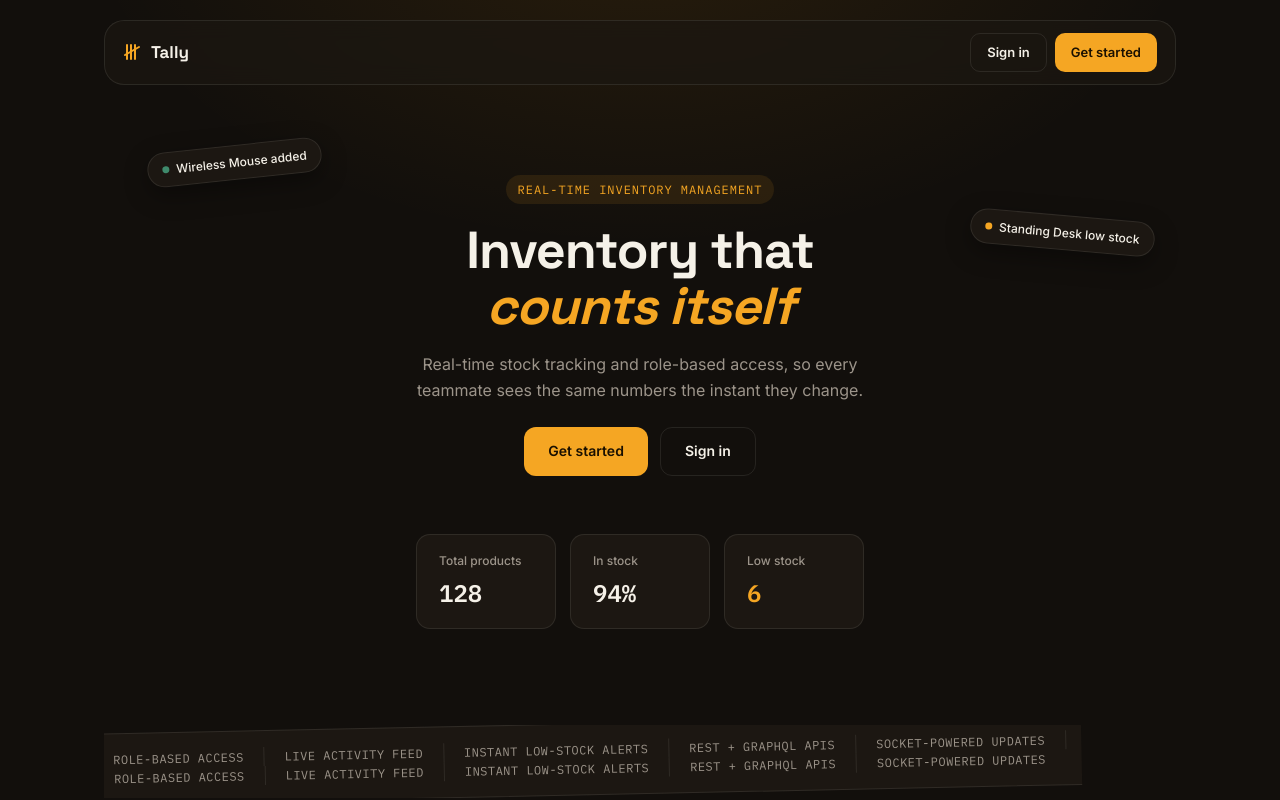
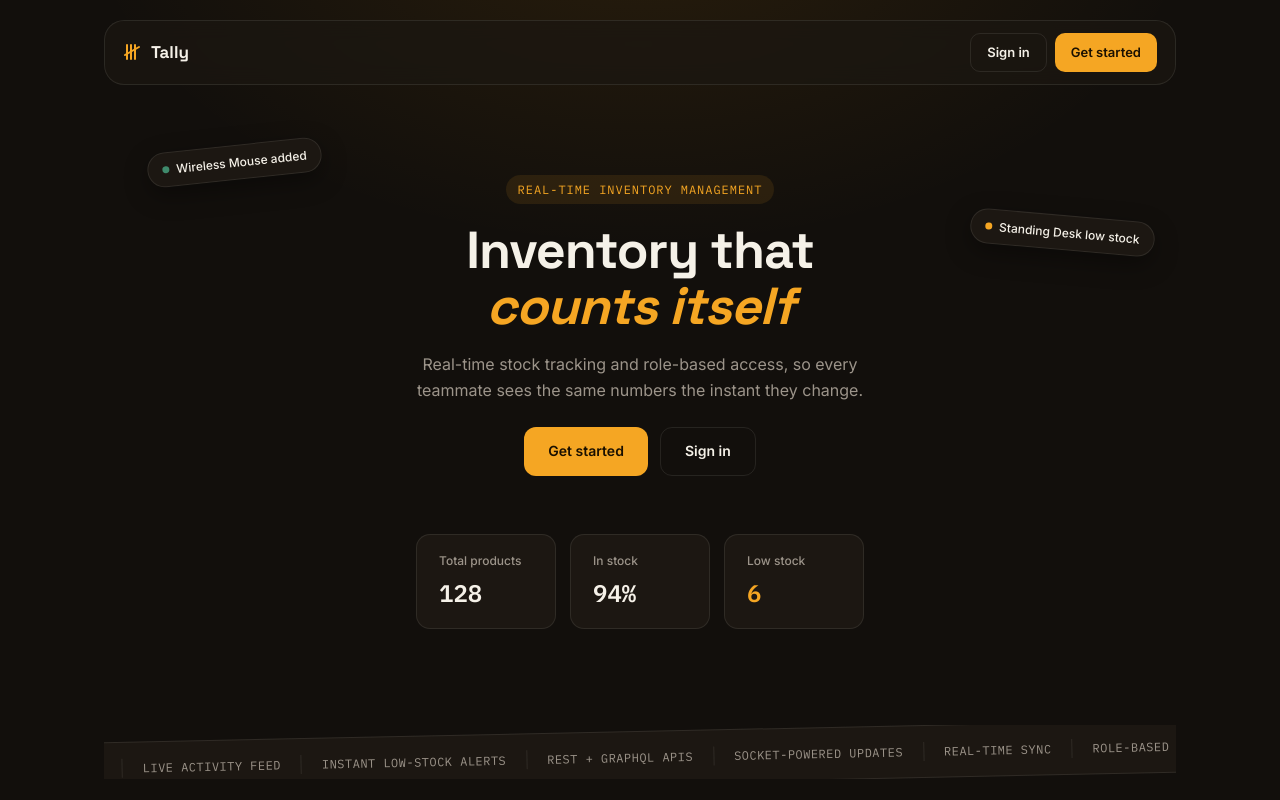
Before and after one commit to ElidryssyYassineDev/codveda-fullstack-internship, a React (Vite) app in the folder LEVEL-1/client/: page / in a window 1280 px wide. Shown: the top 800 px of the page. Built offline with nearby package versions, Linux system fonts and the light colour scheme; no server answers.

Commit message:
refactor(client): remove CSS keyframes superseded by Framer Motion, fix ribbon track for continuous scroll

```diff
--- a/LEVEL-1/client/src/index.css
+++ b/LEVEL-1/client/src/index.css
@@ -550,12 +550,11 @@ body {
 .modal-backdrop {
   position: fixed; inset: 0; background: rgba(0,0,0,0.45);
   display: flex; align-items: center; justify-content: center; z-index: 300;
-  animation: modal-fade 0.15s ease;
 }
 .modal {
   background: var(--color-bg-elevated); border-radius: 16px; width: 420px;
   max-width: calc(100vw - 32px); max-height: calc(100vh - 64px); overflow-y: auto;
-  box-shadow: var(--shadow-card-hover); animation: modal-pop 0.15s ease;
+  box-shadow: var(--shadow-card-hover);
 }
 .modal__header { display: flex; align-items: center; justify-content: space-between; padding: 18px 20px; border-bottom: 1px solid var(--color-border); }
 .modal__header h3 { font-family: var(--font-sans); font-size: 15px; font-weight: 600; }
@@ -563,9 +562,6 @@ body {
 .modal__close:hover { color: var(--color-text); }
 .modal__body { padding: 20px; }
 .modal__actions { display: flex; justify-content: flex-end; gap: 10px; margin-top: 4px; }
-
-@keyframes modal-fade { from { opacity: 0; } to { opacity: 1; } }
-@keyframes modal-pop { from { opacity: 0; transform: scale(0.96); } to { opacity: 1; transform: scale(1); } }
 
 
 /*landing page desing*/
@@ -641,10 +637,10 @@ body {
 
 .landing__ribbon { margin: 56px 0; overflow: hidden; }
 .landing__ribbon-track {
-  display: flex; flex-wrap: wrap; justify-content: center; gap: 0;
+  display: flex; flex-wrap: nowrap; width: max-content; gap: 0;
   background: var(--landing-surface); border-top: 1px solid var(--landing-border);
   border-bottom: 1px solid var(--landing-border); padding: 16px 0;
-  transform: rotate(-1.2deg); margin: 0 -40px;
+  margin: 0 -40px;
 }
 .landing__ribbon-item {
   font-family: var(--font-mono); font-size: 12px; letter-spacing: 0.04em; text-transform: uppercase;
```
